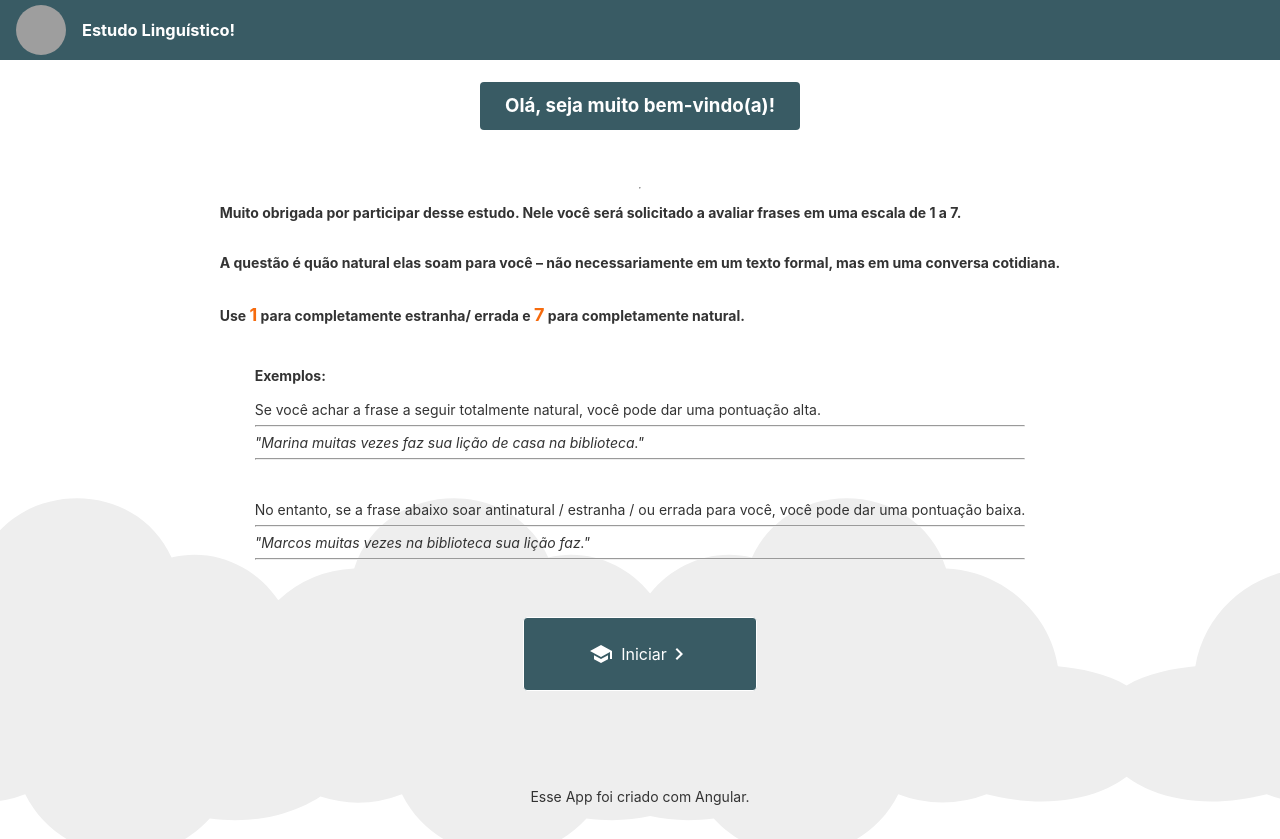
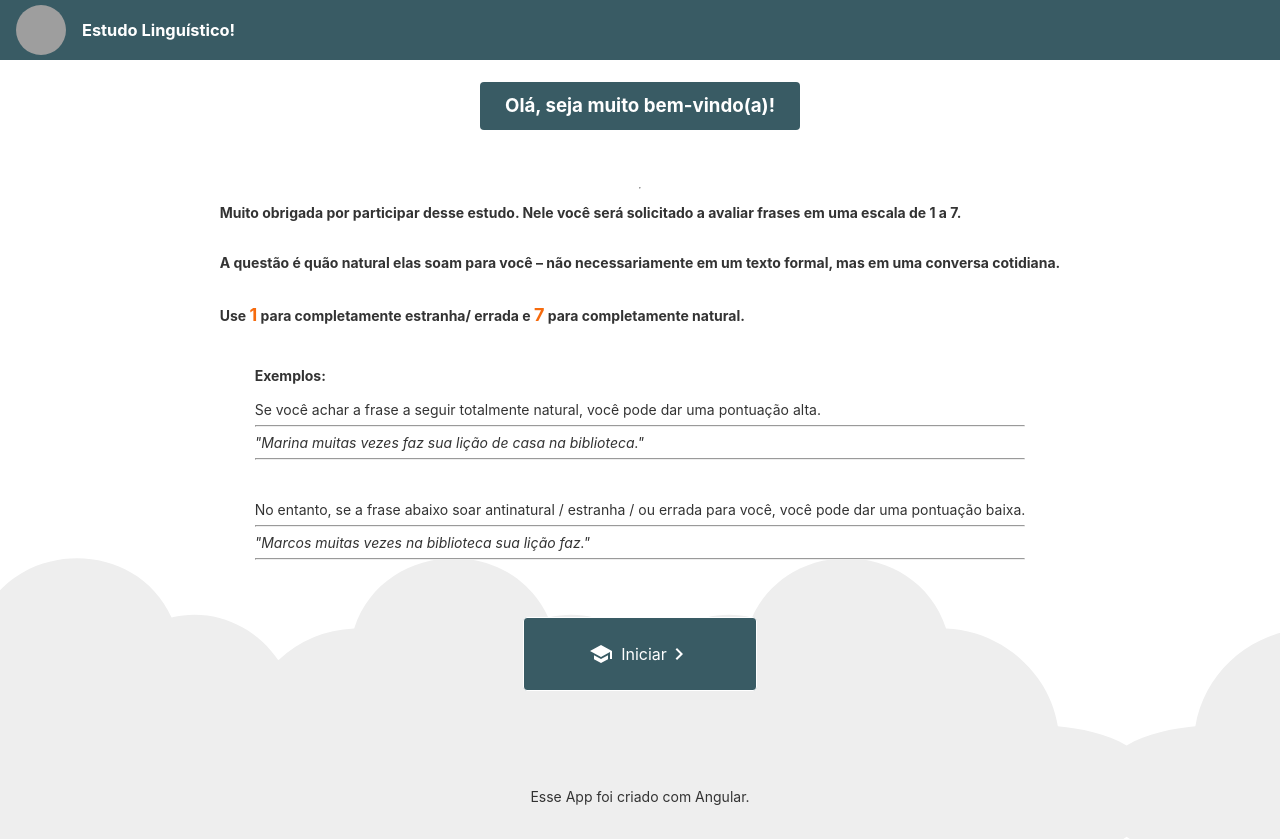
Before and after one commit to JenCall/estudo-lingui, an Angular app: page / in a window 1280 px wide. Built offline with nearby package versions, Linux system fonts and the light colour scheme; grey boxes are pictures that could not be loaded.

Commit message:
adjust scss

```diff
--- a/src/app/app.component.scss
+++ b/src/app/app.component.scss
@@ -142,6 +142,18 @@
   color: #fff;
 }
 
+.logo-image {
+  border-radius: 50%;
+  height: 50px;
+  width: 50px;
+}
+
+.button-scale {
+  color: #F66B0E;
+  font-style: bold;
+  font-size: 18px;
+}
+
 footer {
   margin-top: 80px;
   display: flex;
@@ -151,7 +163,7 @@
 
 svg#clouds {
   position: fixed;
-    bottom: -120px;
+  bottom: -180px;
   left: -230px;
   z-index: -10;
   width: 1920px;
@@ -185,15 +197,3 @@
     visibility: hidden;
   }
 }
-
-  .logo-image {
-    border-radius: 50%;
-    height: 50px;
-    width: 50px;
-  }
-
-  .button-scale {
-    color: #F66B0E;
-    font-style: bold;
-    font-size: 18px;
-  }
```
Lines whose indentation alone changed are shown as unchanged.
